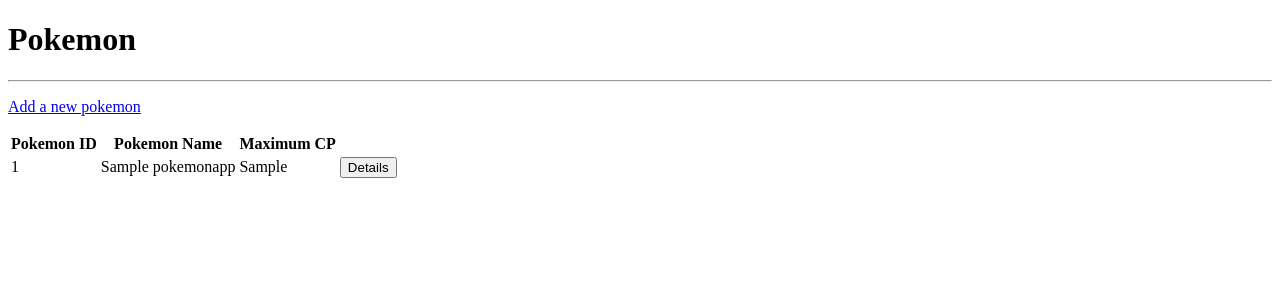
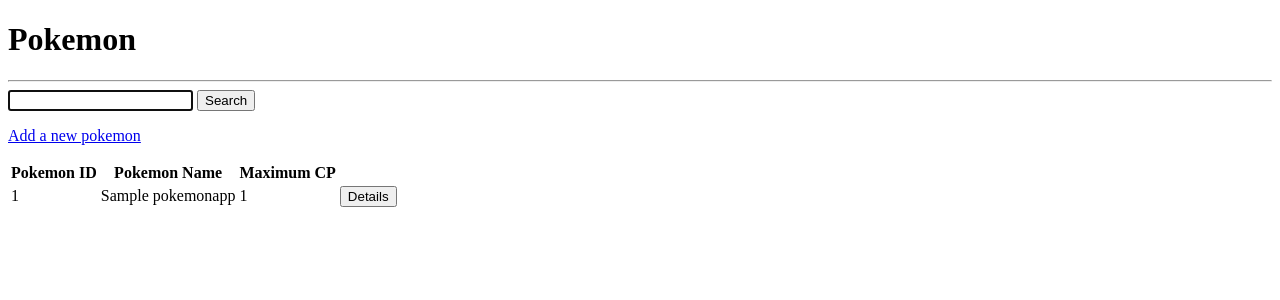
Before and after one commit to cweng1/HW4, a Flask app: page / in a window 1280 px wide. Shown: the top 300 px of the page. Run offline with Flask 2, Linux system fonts and the light colour scheme; tables that the repository leaves empty hold one stand-in row (values such as "Sample post"); parts of the project's set-up code (start-up, migrations or seed data) failed here and were passed over.

Commit message:
Search page

```diff
--- a/app.py
+++ b/app.py
@@ -1,20 +1,20 @@
 from flask import Flask
 from flask import render_template, redirect, request, flash, url_for
 from flask_wtf import FlaskForm
-from wtforms import StringField
+from wtforms import StringField, IntegerField, SubmitField
 from wtforms.validators import DataRequired
 from flask_sqlalchemy import SQLAlchemy
 import pymysql
-#import secrets
-import os
+import secrets
+#import os
 
-dbuser = os.environ.get('DBUSER')
-dbpass = os.environ.get('DBPASS')
-dbhost = os.environ.get('DBHOST')
-dbname = os.environ.get('DBNAME')
+#dbuser = os.environ.get('DBUSER')
+#dbpass = os.environ.get('DBPASS')
+#dbhost = os.environ.get('DBHOST')
+#dbname = os.environ.get('DBNAME')
 
-#conn = "mysql+pymysql://{0}:{1}@{2}/{3}".format(secrets.dbuser, secrets.dbpass, secrets.dbhost, secrets.dbname)
-conn = "mysql+pymysql://{0}:{1}@{2}/{3}".format(dbuser, dbpass, dbhost, dbname)
+conn = "mysql+pymysql://{0}:{1}@{2}/{3}".format(secrets.dbuser, secrets.dbpass, secrets.dbhost, secrets.dbname)
+#conn = "mysql+pymysql://{0}:{1}@{2}/{3}".format(dbuser, dbpass, dbhost, dbname)
 
 
 app = Flask(__name__)
@@ -26,20 +26,34 @@
 class cweng1_pokemonapp(db.Model):
     pokemonId = db.Column(db.Integer, primary_key=True)
     pokemon_name = db.Column(db.String(255))
-    maximum_cp = db.Column(db.String(255))
+    maximum_cp = db.Column(db.Integer)
 
     def __repr__(self):
         return "id: {0} | pokemon name: {1} | maximum cp: {2}".format(self.pokemonId, self.pokemon_name, self.maximum_cp)
 
 class PokemonForm(FlaskForm):
     pokemon_name = StringField('Pokemon Name:', validators=[DataRequired()])
-    maximum_cp = StringField('Maximum CP:', validators=[DataRequired()])
+    maximum_cp = IntegerField('Maximum CP:', validators=[DataRequired()])
 
 
 @app.route('/')
 def index():
     all_pokemons = cweng1_pokemonapp.query.all()
     return render_template('index.html', pokemon=all_pokemons, pageTitle='New Pokemon')
+
+@app.route('/search', methods=['GET','POST'])
+def search():
+    if request.method == 'POST':
+        form=request.form
+        search_value=form['search_string']
+        search = "%{}%".format(search_value)
+        results = cweng1_pokemonapp.query.filter(cweng1_pokemonapp.pokemon_name.like(search)).all()
+        return render_template('index.html', pokemon=results, pageTitle='Pokemon',legend="Search Result")
+    else:
+        return redirect('/')
+
+
+
 
 @app.route('/pokemon/new', methods=['GET', 'POST'])
 def add_pokemon():
--- a/templates/index.html
+++ b/templates/index.html
@@ -1,6 +1,12 @@
 {% extends 'base.html' %}
 
 {% block body %}
+
+<form method="POST">
+      <input type="text" autofocus="autofocus" name="search_string">
+      <input type="submit" formaction="/search" value="Search">
+</form>
+
 
 <p><a href="{{ url_for('add_pokemon')}}"> Add a new pokemon</a></p>
 
```
